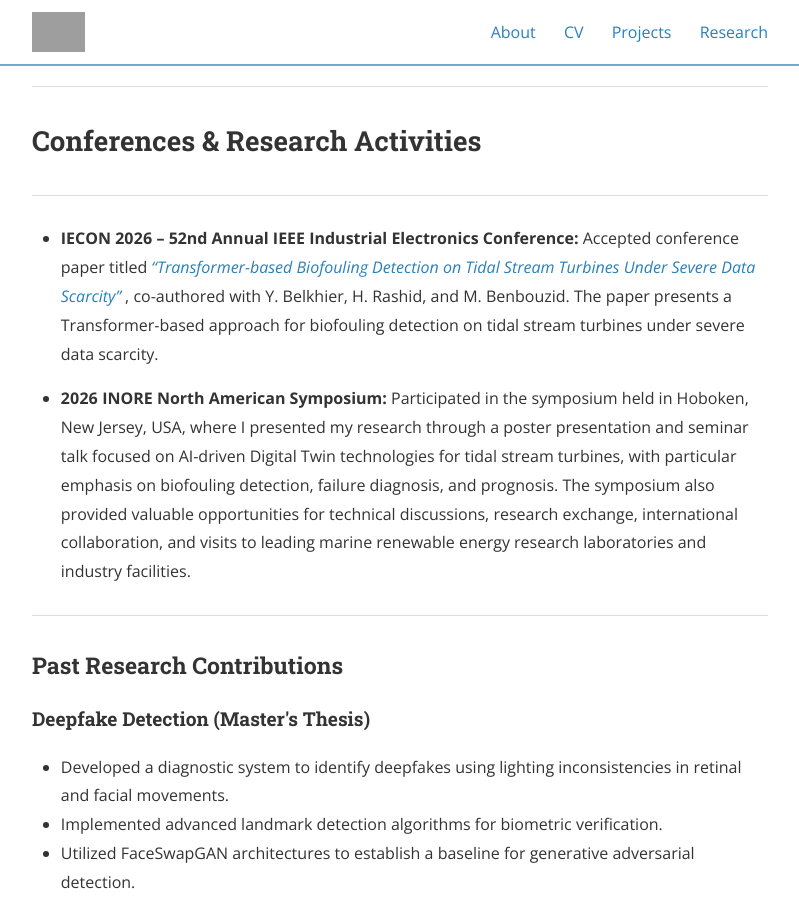
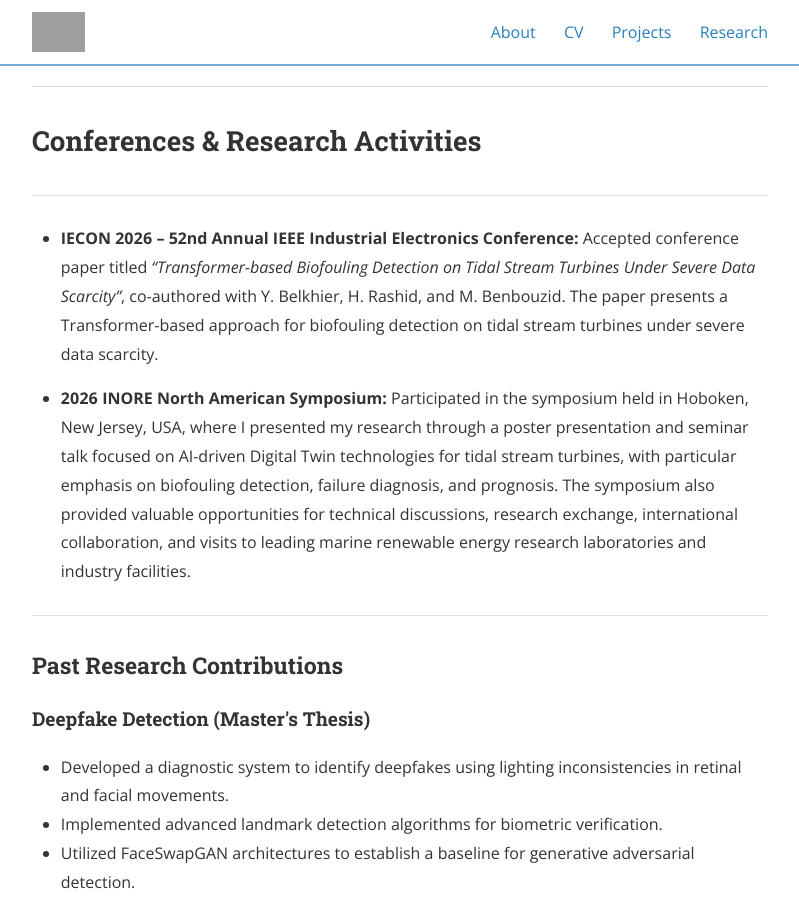
Before and after one commit to Ehsaanali/Ehsaanali.github.io, a Jekyll site: the page built from research.md, in a window 1280 px wide and 900 px high, scrolled down 983 px. Shown: the whole window, without its empty margins (240-1039 px from the left). Built offline with Jekyll 4.4.1, drawn with Linux system fonts in a browser that asks for light colours; nearby versions of some CDN libraries; grey boxes are pictures that could not be loaded.

Commit message:
Update research.md

```diff
--- a/research.md
+++ b/research.md
@@ -48,9 +48,8 @@ nav_order: 4
     <li>
         <strong>IECON 2026 – 52nd Annual IEEE Industrial Electronics Conference:</strong>
         Accepted conference paper titled
-        <a href="https://ehsaanali.github.io/research/" target="_blank">
-            <em>“Transformer-based Biofouling Detection on Tidal Stream Turbines Under Severe Data Scarcity”</em>
-        </a>,
+
+            <em>“Transformer-based Biofouling Detection on Tidal Stream Turbines Under Severe Data Scarcity”</em>,
         co-authored with Y. Belkhier, H. Rashid, and M. Benbouzid.
         The paper presents a Transformer-based approach for biofouling detection on tidal stream turbines under severe data scarcity.
     </li>
```
